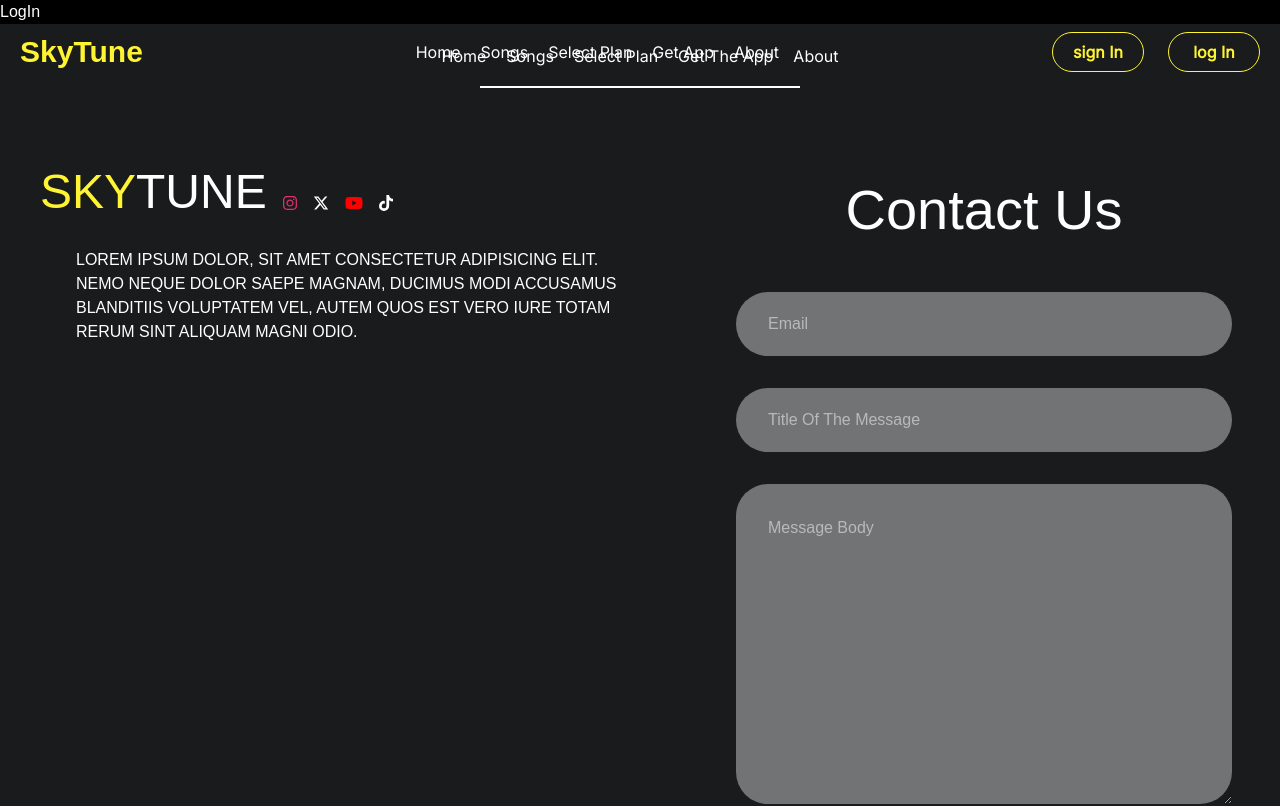
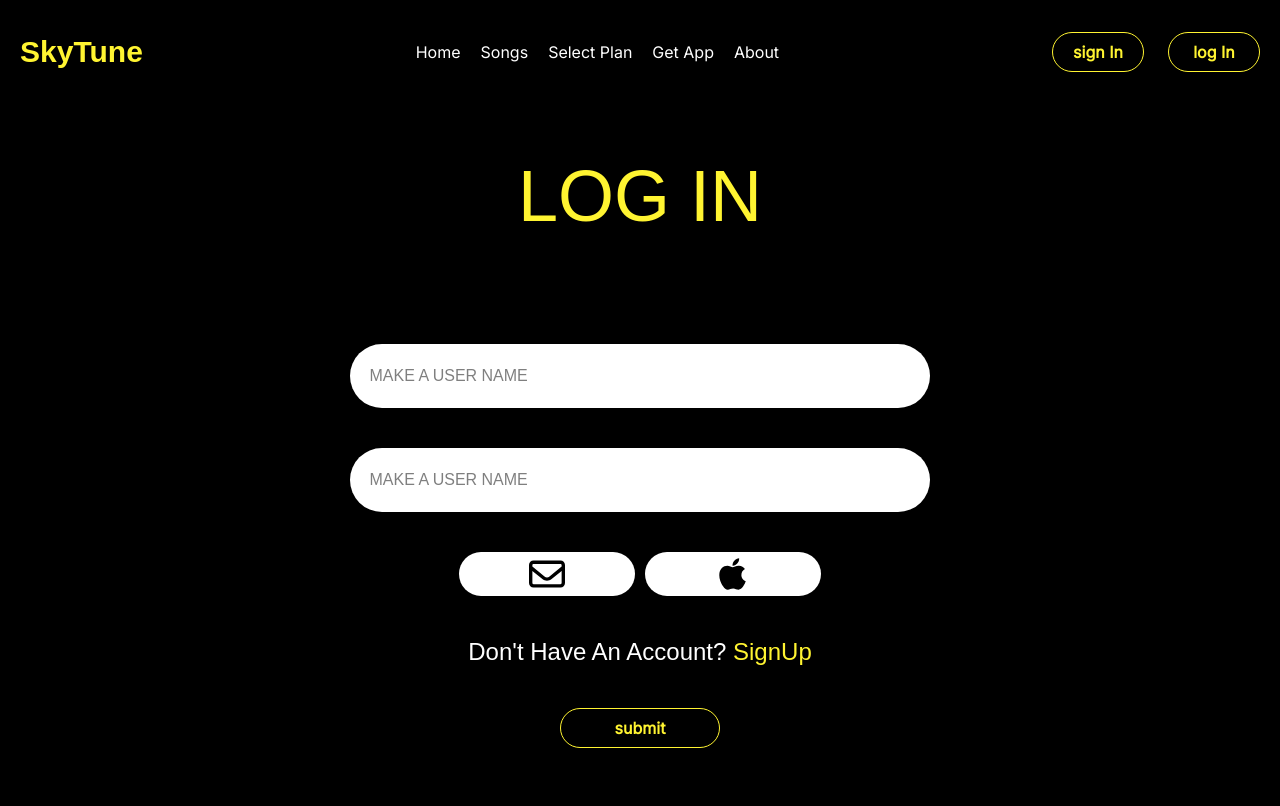
Before and after one commit to HaitamMahmdi/SkyTune, a Vue app: page /SkyTune/logIn in a window 1280 px wide. Shown: the top 806 px of the page. Built offline with nearby package versions, Linux system fonts and the light colour scheme; a web font is replaced by a local one.

Commit message:
uii:add content to the login page

```diff
--- a/src/views/LogIn.vue
+++ b/src/views/LogIn.vue
@@ -1,2 +1,45 @@
-<script setup></script>
-<template>logIn</template>
+<script setup>
+import { FontAwesomeIcon } from "@fortawesome/vue-fontawesome";
+import { faApple } from "@fortawesome/free-brands-svg-icons";
+import { faEnvelope } from "@fortawesome/free-regular-svg-icons";
+</script>
+<template>
+  <div class="container my-40 max-md:mt-60">
+    <h2 class="text-7xl max-md:text-5xl mb-28 w-fit uppercase mx-auto">
+      <span class="text-main">log in</span>
+    </h2>
+    <form action="" @submit.prevent class="max-w-[720px] mx-auto px-2.5">
+      <input
+        type="text"
+        class="min-md:w-[36.31rem] w-full mx-auto block h-16 my-10 bg-main-text-color text-secondary px-5 rounded-full"
+        placeholder="MAKE A USER NAME"
+      />
+      <input
+        type="text"
+        class="min-md:w-[36.31rem] w-full mx-auto block h-16 my-10 bg-main-text-color text-secondary px-5 rounded-full"
+        placeholder="MAKE A USER NAME"
+      />
+      <div
+        class="max-w-[36.31rem] mx-auto mb-10 flex justify-center flex-wrap items-center gap-x-2.5 gap-y-4"
+      >
+        <button
+          class="w-44 h-11 cursor-pointer bg-main-text-color flex items-center justify-center rounded-full text-black"
+        >
+          <FontAwesomeIcon class="text-4xl" :icon="faEnvelope" />
+        </button>
+        <button
+          class="w-44 h-11 cursor-pointer bg-main-text-color flex items-center justify-center rounded-full text-black"
+        >
+          <FontAwesomeIcon class="text-4xl" :icon="faApple" />
+        </button>
+      </div>
+      <p class="text-2xl text-main-text-color capitalize text-center">
+        Don't have an account?
+        <RouterLink class="text-main transition" to="/logIn">signUp</RouterLink>
+      </p>
+      <ButtonCom class="w-40 mt-10 mx-auto block"
+        ><template v-slot:contant> submit </template></ButtonCom
+      >
+    </form>
+  </div>
+</template>
```
